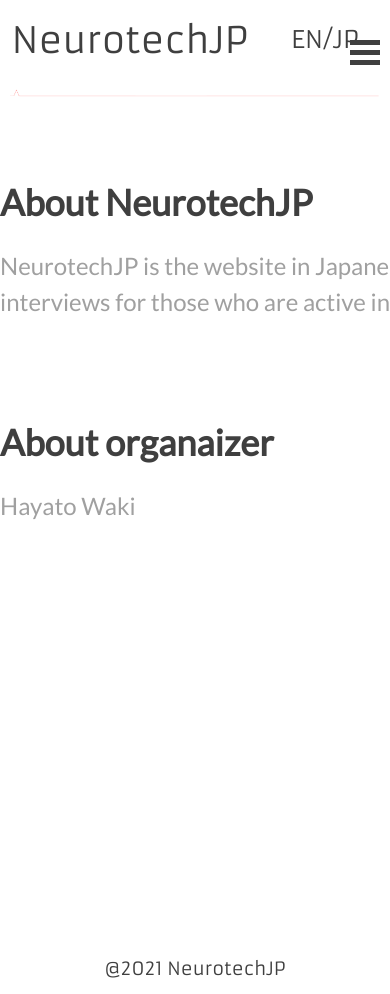
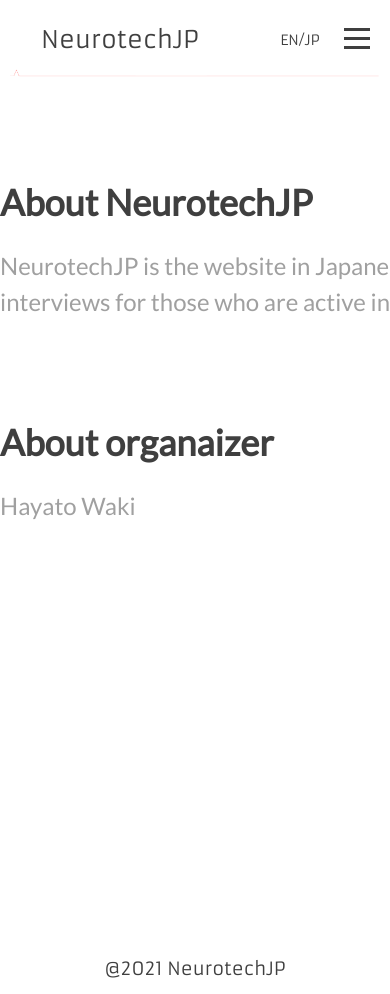
Before and after one commit to wakkihaya/neurotechjp, a Next.js app: page /about in a window 390 px wide. Shown: the top 994 px of the page. Built offline with nearby package versions, Linux system fonts and the light colour scheme.

Commit message:
fix: design of hamburger menu

```diff
--- a/src/components/Header.tsx
+++ b/src/components/Header.tsx
@@ -41,12 +41,14 @@ const Header: React.FC = () => {
             </div>
           </div>
         )}
+
         <div className="header--lang">
           <div className="header--lang-en">EN/</div>
           {/* TODO: Change to English */}
           <div className="header--lang-JP">JP</div>
           {/* TODO: Change to Japanese */}
         </div>
+        {!isDesktop && <div className="header--index_menu-space"></div>}
       </header>
       <img src="/brain_wave.png" className="header-container--brain-wave" />
     </div>
--- a/src/styles/common.scss
+++ b/src/styles/common.scss
@@ -7,6 +7,11 @@
     position: absolute;
     z-index: 5;
     bottom: -25%;
+  }
+  @media (max-width: $mobile-width) {
+    &--brain-wave {
+      bottom: 0%;
+    }
   }
 }
 
@@ -46,6 +51,9 @@
     justify-content: center;
   }
   @media (max-width: $mobile-width) {
+    &--logo {
+      font-size: $medium-font-size;
+    }
     &--index {
       color: white;
       font-size: $medium-font-size;
@@ -58,6 +66,12 @@
     &--index-about,
     &--index-blog {
       font-family: $armata-font-family;
+    }
+    &--index_menu-space {
+      width: 30px;
+    }
+    &--lang {
+      font-size: $very-small-font-size;
     }
   }
 }
@@ -76,16 +90,17 @@
 /* Position and sizing of burger button */
 .bm-burger-button {
   position: absolute;
-  width: 30px;
-  height: 25px;
-  right: 10px;
-  top: 50%;
-  bottom: 50%;
+  width: 26px;
+  height: 23px;
+  right: 20px;
+  top: calc((80px - 25px) / 2); ///Align item to middle in header.
 }
 
 /* Color/shape of burger icon bars */
 .bm-burger-bars {
-  background: $text-base-color;
+  background: $text-base-color !important;
+  height: 15% !important;
+  color: $text-base-color !important;
 }
 
 /* Position and sizing of clickable cross button */
```
